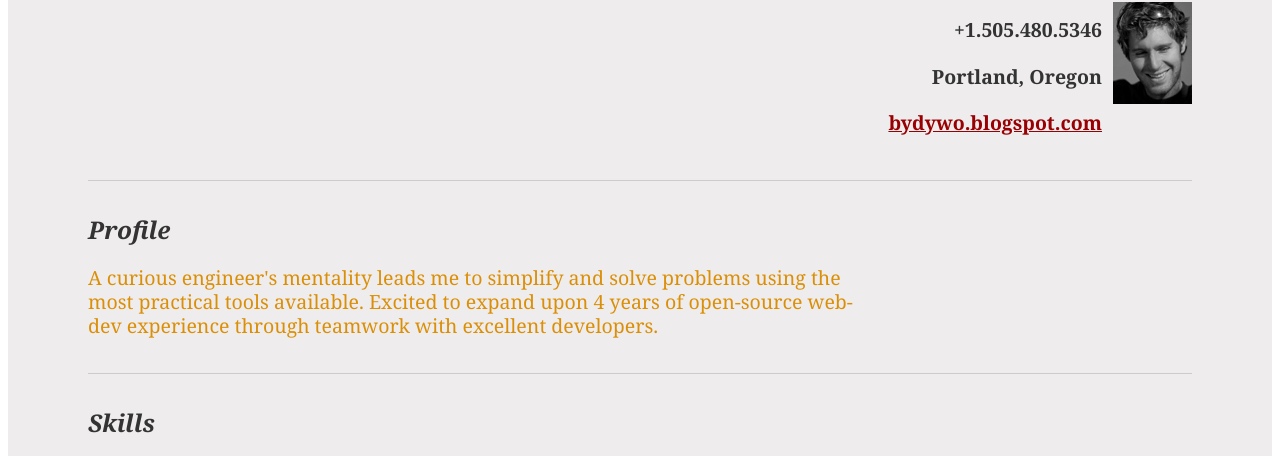
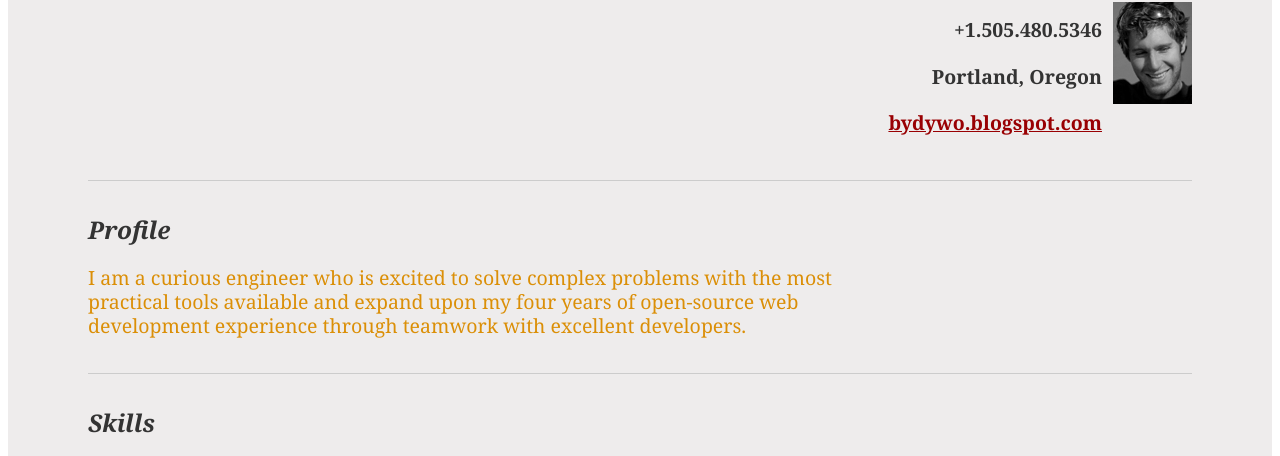
Before and after one commit to dylancwood/simple_resume, a plain HTML site: page index.html in a window 1280 px wide. Shown: the part 311-767 px from the top of the page. Drawn offline with Linux system fonts and the light colour scheme; a small style sheet from the web is missing.

Commit message:
modified profile sentence

```diff
--- a/index.html
+++ b/index.html
@@ -47,7 +47,7 @@
 						</div>
 						<div class="yui-u">
 							<p class="enlarge">
-                        A curious engineer's mentality leads me to simplify and solve problems using the most practical tools available. Excited to expand upon 4 years of open-source web-dev experience through teamwork with excellent developers.
+                         I am a curious engineer who is excited to solve complex problems with the most practical tools available and expand upon my four years of open-source web development experience through teamwork with excellent developers.
 							</p>
 						</div>
 					</div><!--// .yui-gf -->
```
